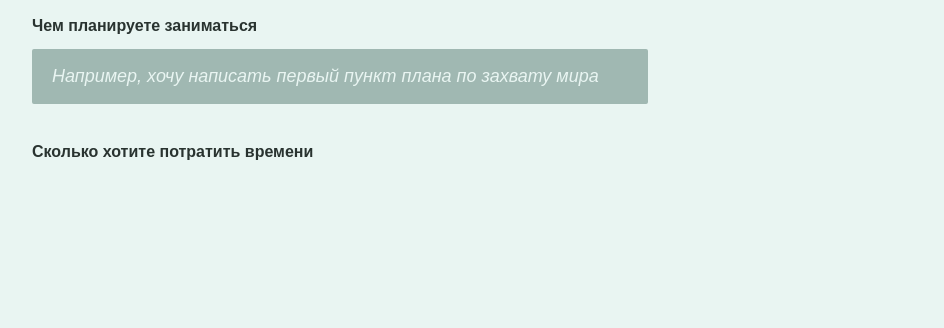
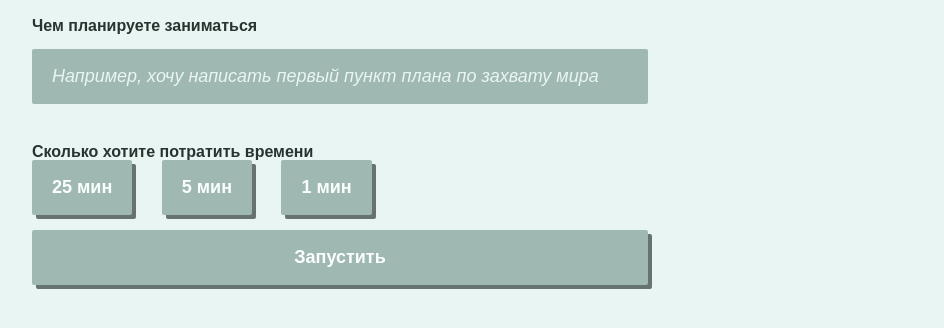
Before and after one commit to evgeny-matveev/hse-pomodoro-time-tracker, a plain HTML site: page 02/index.html in a window 1280 px wide. Shown: the part 84-412 px from the top of the page, without its empty margins (168-1112 px from the left). Drawn offline with Linux system fonts and the light colour scheme.

Commit message:
Работаем над кнопками

```diff
--- a/02/index.html
+++ b/02/index.html
@@ -33,6 +33,10 @@
         <label>
           Сколько хотите потратить времени
         </label>
+        <button class="button" type="button">25 мин</button>
+        <button class="button" type="button">5 мин</button>
+        <button class="button" type="button">1 мин</button>
+        <input class="button" type="submit" value="Запустить">
       </form>
     </section>
     <section id="stats-section">
--- a/02/styles.css
+++ b/02/styles.css
@@ -75,7 +75,7 @@ input {
   width: 70%;
   height: 55px;
   margin-top: 15px;
-  padding: 15px 20px;
+  padding: 0 20px;
 
   color: #E9F5F2;
   border: none;
@@ -95,3 +95,26 @@ input::placeholder {
 form label:not(:first-child) {
   margin-top: 40px;
 }
+
+.button {
+  height: 55px;
+  margin-right: 25px;
+  padding: 0 20px;
+
+  cursor: pointer;
+  transition: all 200ms ease;
+
+  color: #FAFFFE;
+  border: none;
+  border-radius: 2px;
+  outline: none;
+  background: #A0B8B2;
+  box-shadow: 4px 4px 0px #677370;
+
+  font-size: 18px;
+  font-weight: 700;
+}
+
+.button:active {
+  box-shadow: 0px 0px 0px #677370;
+}
```
